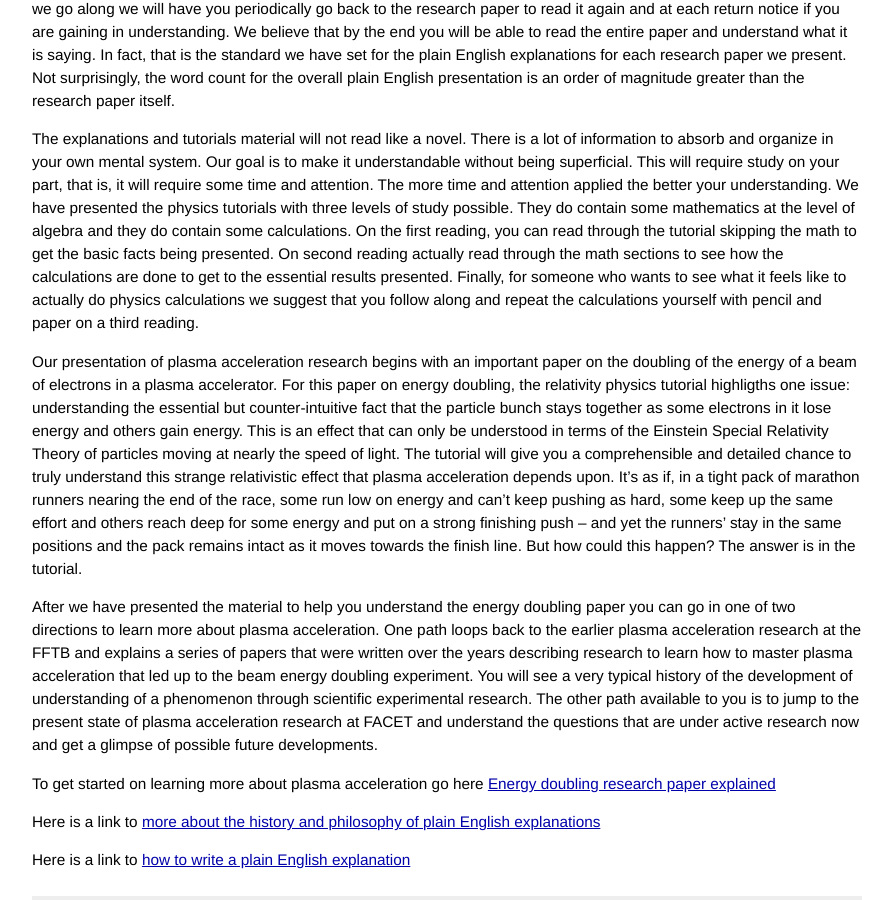
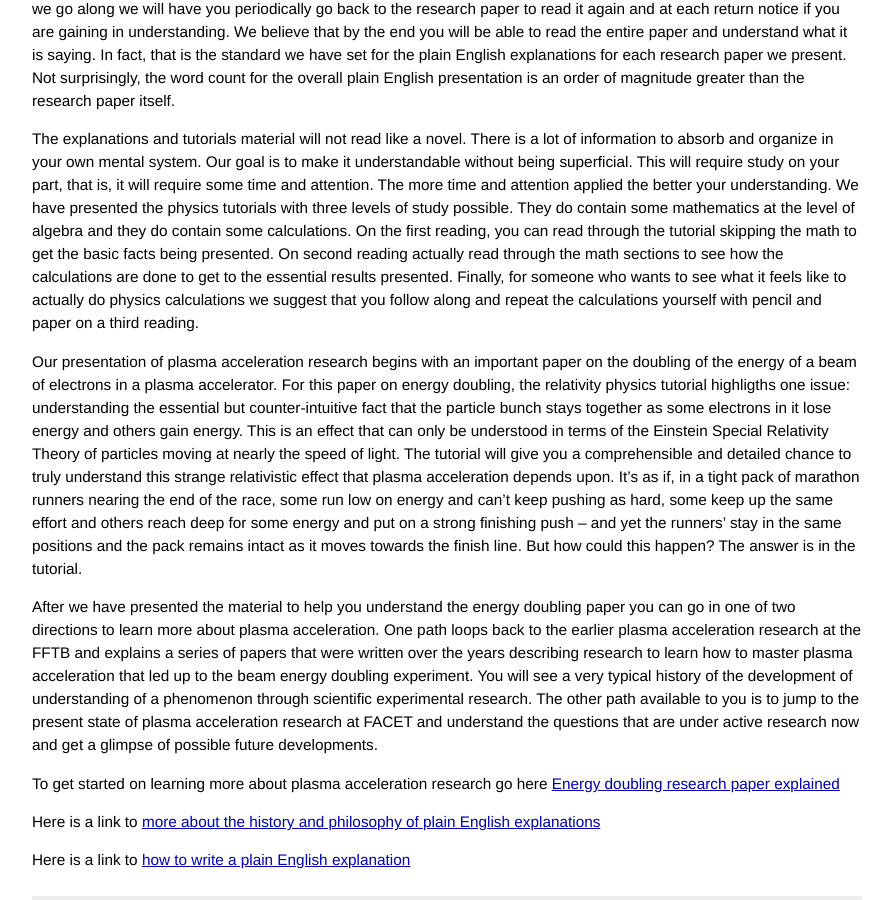
Before and after one commit to grbfacet/facet, a Jekyll site: the page built from plasma-accel-explained.md, in a window 1280 px wide and 900 px high, scrolled down 1505 px. Shown: the whole window, without its empty margins (193-1086 px from the left). Built offline with Jekyll 4.4.1, drawn with Linux system fonts in a browser that asks for light colours.

Commit message:
Update plasma-accel-explained.md

```diff
--- a/plasma-accel-explained.md
+++ b/plasma-accel-explained.md
@@ -40,7 +40,7 @@ After we have presented the material to help you understand the energy doubling
 
 
 
-<p>To get started on learning more about plasma acceleration go here <a href="/energy-doubling-exposition.html">Energy doubling research paper explained</a></p>
+<p>To get started on learning more about plasma acceleration research go here <a href="/energy-doubling-exposition.html">Energy doubling research paper explained</a></p>
 
 <p>Here is a link to <a href="/plain-english-papers.html">more about the history and philosophy of plain English explanations</a></p>
 
```
